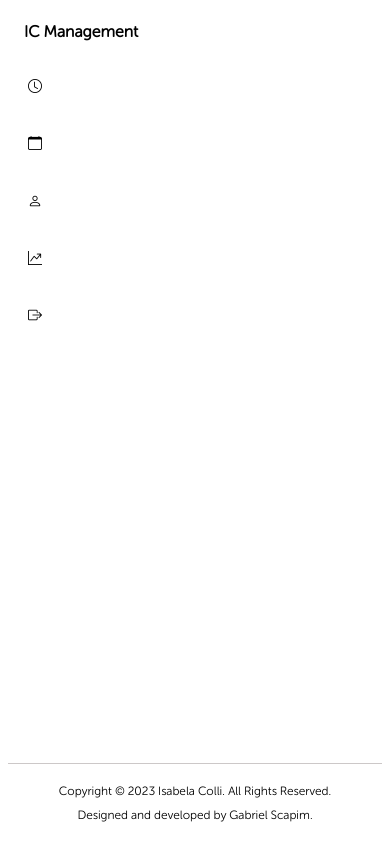
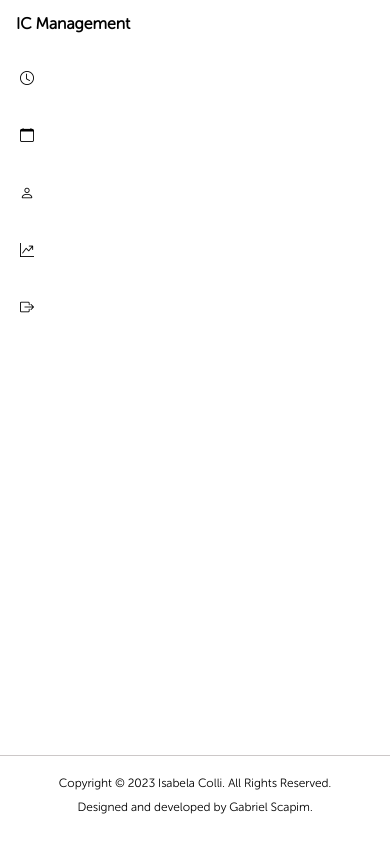
Before and after one commit to gabrielscapim/frontend-management-schedule-your-beauty, a React (Vite) app: page / in a window 390 px wide. Built offline with nearby package versions, Linux system fonts and the light colour scheme.

Commit message:
styles: app

```diff
--- a/src/App.css
+++ b/src/App.css
@@ -7,6 +7,9 @@
     font-family: 'MuseoSansRounded-300';
 }
 
+body {
+    margin: 0;
+}
 
 .App {
     display: flex;
@@ -23,6 +26,7 @@
 
 @media all and (max-width: 824px) {
     .App main {
-        flex-direction: column;
+        display: flex;
+        flex-direction: row;
     }
 }
```
